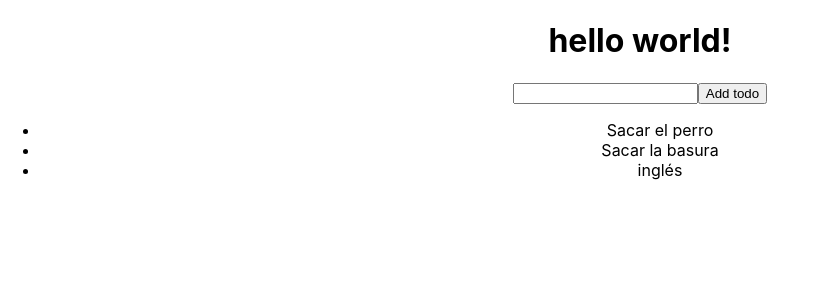
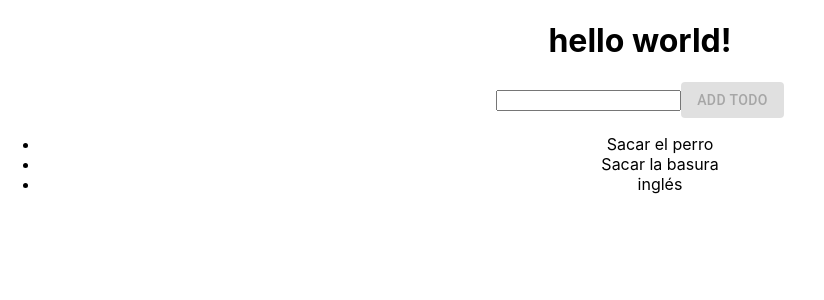
Before and after one commit to agustinpfs/todo-react-firebase-app, a React (Create React App) app: page / in a window 1280 px wide. Shown: the top 300 px of the page, without its empty margins (0-824 px from the left). Built offline with nearby package versions, Linux system fonts and the light colour scheme.

Commit message:
disabled submit button with empty input

```diff
--- a/package.json
+++ b/package.json
@@ -3,6 +3,7 @@
   "version": "0.1.0",
   "private": true,
   "dependencies": {
+    "@material-ui/core": "^4.11.2",
     "@testing-library/jest-dom": "^5.11.8",
     "@testing-library/react": "^11.2.2",
     "@testing-library/user-event": "^12.6.0",
--- a/src/App.js
+++ b/src/App.js
@@ -1,5 +1,7 @@
 import './App.css';
 import React, { useState } from 'react';
+import Button from '@material-ui/core/Button';
+
 
 
 
@@ -19,7 +21,9 @@ function App() {
       <h1>hello world!</h1>
       <form>
         <input value={input} onChange={event => setInput(event.target.value)} />
-        <button type="submit" onClick={addTodo}>Add todo</button>
+        <Button disabled={!input} variant="contained" color="primary" type="submit" onClick={addTodo}>
+          Add TODO
+        </Button>
       </form>
 
       <ul>
```
Also changed, not shown: 2 other files (tests, documents, lock files or other folders).
